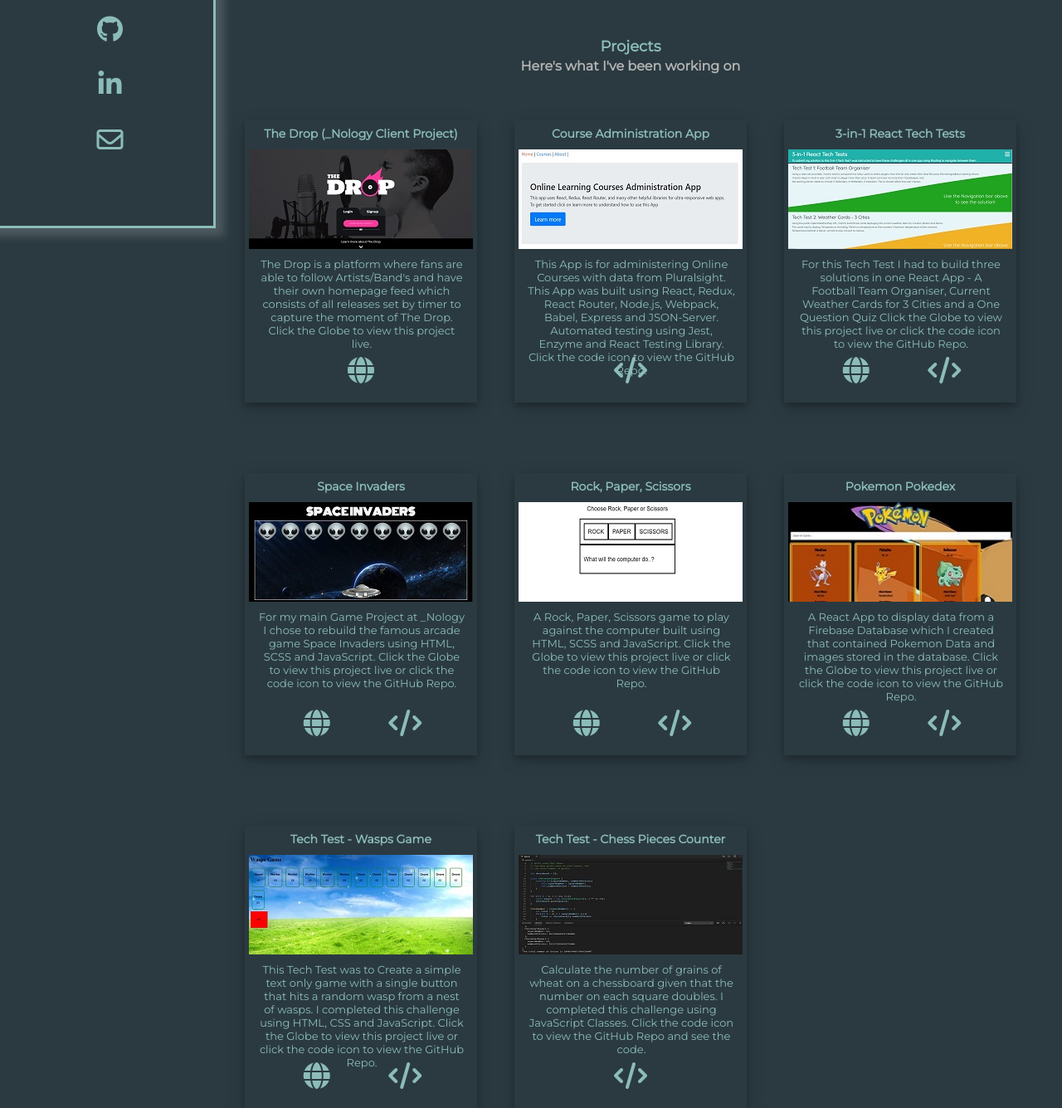
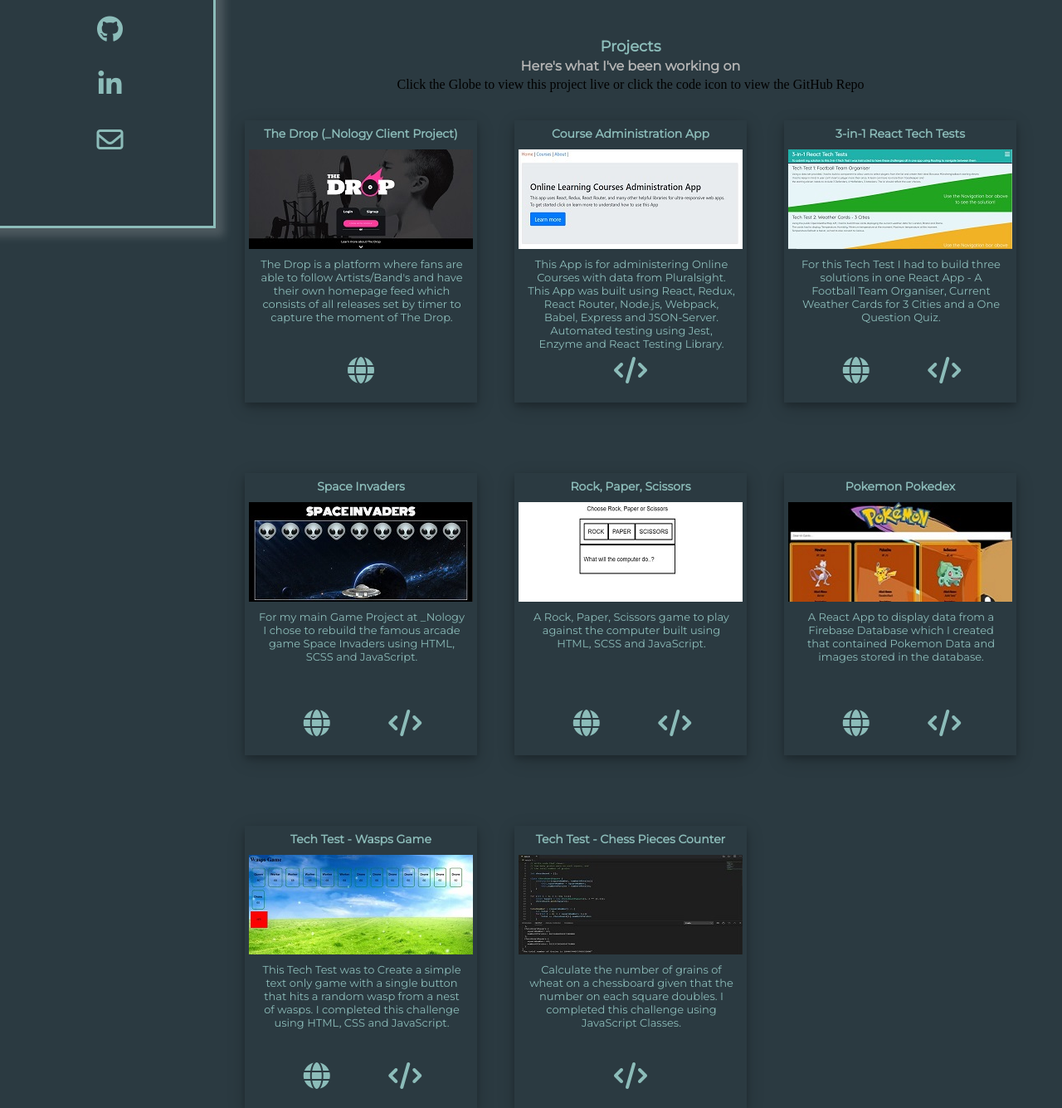
Before and after one commit to SunnyAjimalJS/my-portfolio, a website: page index.html in a window 1280 px wide. Shown: the part 565-1900 px from the top of the page at 83% size. Drawn offline with nearby package versions, Linux system fonts and the light colour scheme.

Commit message:
Updated Projects

```diff
--- a/index.html
+++ b/index.html
@@ -97,6 +97,7 @@
       <div class="projectText">
         <h1 class="title">Projects</h1>
         <h4 class="bodyText">Here's what I've been working on </h4>
+        <p>Click the Globe to view this project live or click the code icon to view the GitHub Repo</p>
       </div>
 
       <section class="projectList">
@@ -109,7 +110,7 @@
                 <img src="./Assets/TheDrop.jpg" />
               </div>
               <div class="projectInfo">
-                <p>The Drop is a platform where fans are able to follow Artists/Band's and have their own homepage feed which consists of all releases set by timer to capture the moment of The Drop. Click the Globe to view this project live.
+                <p>The Drop is a platform where fans are able to follow Artists/Band's and have their own homepage feed which consists of all releases set by timer to capture the moment of The Drop.
                 </p>
               </div>
               <div class="cardIcons">
@@ -131,7 +132,7 @@
               </div>
               <div class="projectInfo">
                 <p>
-                  This App is for administering Online Courses with data from Pluralsight. This App was built using React, Redux, React Router, Node.js, Webpack, Babel, Express and JSON-Server. Automated testing using Jest, Enzyme and React Testing Library. Click the code icon to view the GitHub Repo.
+                  This App is for administering Online Courses with data from Pluralsight. This App was built using React, Redux, React Router, Node.js, Webpack, Babel, Express and JSON-Server. Automated testing using Jest, Enzyme and React Testing Library.
                 </p>
               </div>
               <div class="cardIcons">
@@ -152,7 +153,7 @@
               </div>
               <div class="projectInfo">
                 <p>
-                  For this Tech Test I had to build three solutions in one React App - A Football Team Organiser, Current Weather Cards for 3 Cities and a One Question Quiz Click the Globe to view this project live or click the code icon to view the GitHub Repo.
+                  For this Tech Test I had to build three solutions in one React App - A Football Team Organiser, Current Weather Cards for 3 Cities and a One Question Quiz.
                 </p>
               </div>
               <div class="cardIcons">
@@ -178,7 +179,7 @@
               </div>
               <div class="projectInfo">
                 <p>
-                  For my main Game Project at _Nology I chose to rebuild the famous arcade game Space Invaders using HTML, SCSS and JavaScript. Click the Globe to view this project live or click the code icon to view the GitHub Repo.
+                  For my main Game Project at _Nology I chose to rebuild the famous arcade game Space Invaders using HTML, SCSS and JavaScript.
                 </p>
               </div>
               <div class="cardIcons">
@@ -202,7 +203,7 @@
               </div>
               <div class="projectInfo">
                 <p>
-                 A Rock, Paper, Scissors game to play against the computer built using HTML, SCSS and JavaScript. Click the Globe to view this project live or click the code icon to view the GitHub Repo.
+                 A Rock, Paper, Scissors game to play against the computer built using HTML, SCSS and JavaScript.
                 </p>
               </div>
               <div class="cardIcons">
@@ -247,7 +248,7 @@
               </div>
               <div class="projectInfo">
                 <p>
-                  A React App to display data from a Firebase Database which I created that contained Pokemon Data and images stored in the database. Click the Globe to view this project live or click the code icon to view the GitHub Repo.
+                  A React App to display data from a Firebase Database which I created that contained Pokemon Data and images stored in the database.
                 </p>
               </div>
               <div class="cardIcons">
@@ -272,7 +273,7 @@
               </div>
               <div class="projectInfo">
                 <p>
-                  This Tech Test was to Create a simple text only game with a single button that hits a random wasp from a nest of wasps. I completed this challenge using HTML, CSS and JavaScript. Click the Globe to view this project live or click the code icon to view the GitHub Repo.
+                  This Tech Test was to Create a simple text only game with a single button that hits a random wasp from a nest of wasps. I completed this challenge using HTML, CSS and JavaScript.
                 </p>
               </div>
               <div class="cardIcons">
@@ -297,7 +298,7 @@
               </div>
               <div class="projectInfo">
                 <p>
-                  Calculate the number of grains of wheat on a chessboard given that the number on each square doubles. I completed this challenge using JavaScript Classes.  Click the code icon to view the GitHub Repo and see the code.
+                  Calculate the number of grains of wheat on a chessboard given that the number on each square doubles. I completed this challenge using JavaScript Classes.
                 </p>
               </div>
               <div class="cardIcons">
```
